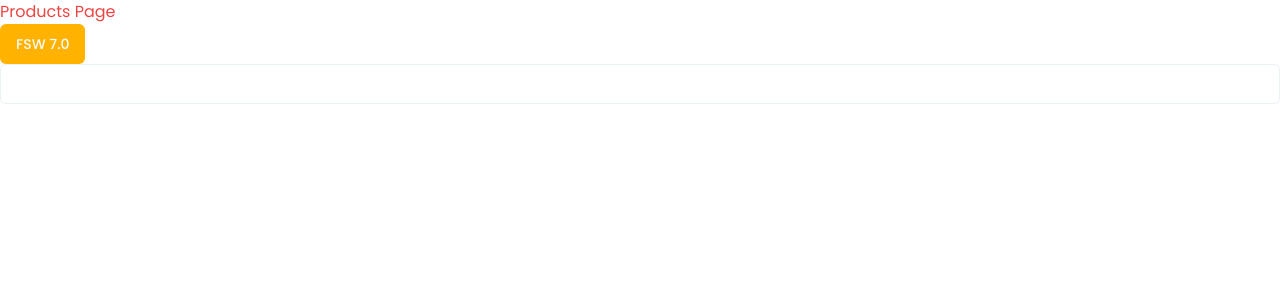
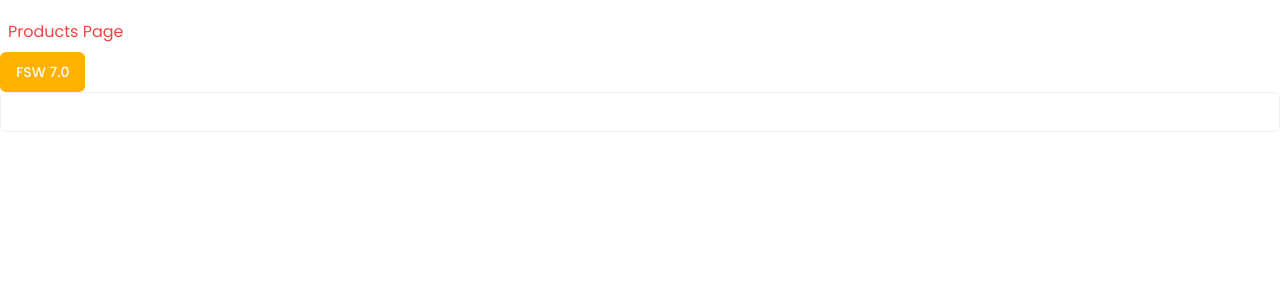
Before and after one commit to eriedias/fullstackweek-donalds, a Next.js app: page /products in a window 1280 px wide. Shown: the top 300 px of the page. Built offline with nearby package versions, Linux system fonts and the light colour scheme.

Commit message:
chore: add eslint sort plugin and prettier tailwind plugin

```diff
--- a/package.json
+++ b/package.json
@@ -31,7 +31,9 @@
     "@types/react-dom": "^19",
     "eslint": "^9",
     "eslint-config-next": "15.1.6",
+    "eslint-plugin-simple-import-sort": "^12.1.1",
     "postcss": "^8",
+    "prettier-plugin-tailwindcss": "^0.6.5",
     "tailwindcss": "^3.4.1",
     "ts-node": "^10.9.2",
     "typescript": "^5"
--- a/src/app/products/page.tsx
+++ b/src/app/products/page.tsx
@@ -3,7 +3,7 @@ import { Input } from "@/components/ui/input";
 
 const ProductsPage = () => {
     return <>
-        <h1 className="text-red-500">Products Page</h1>
+        <h1 className="p-2 text-red-500 mt-3">Products Page</h1>
         <Button>FSW 7.0</Button>
         <Input />
     </>;
```
Also changed, not shown: .prettierrc.json (added), 1 other file (tests, documents, lock files or other folders).
